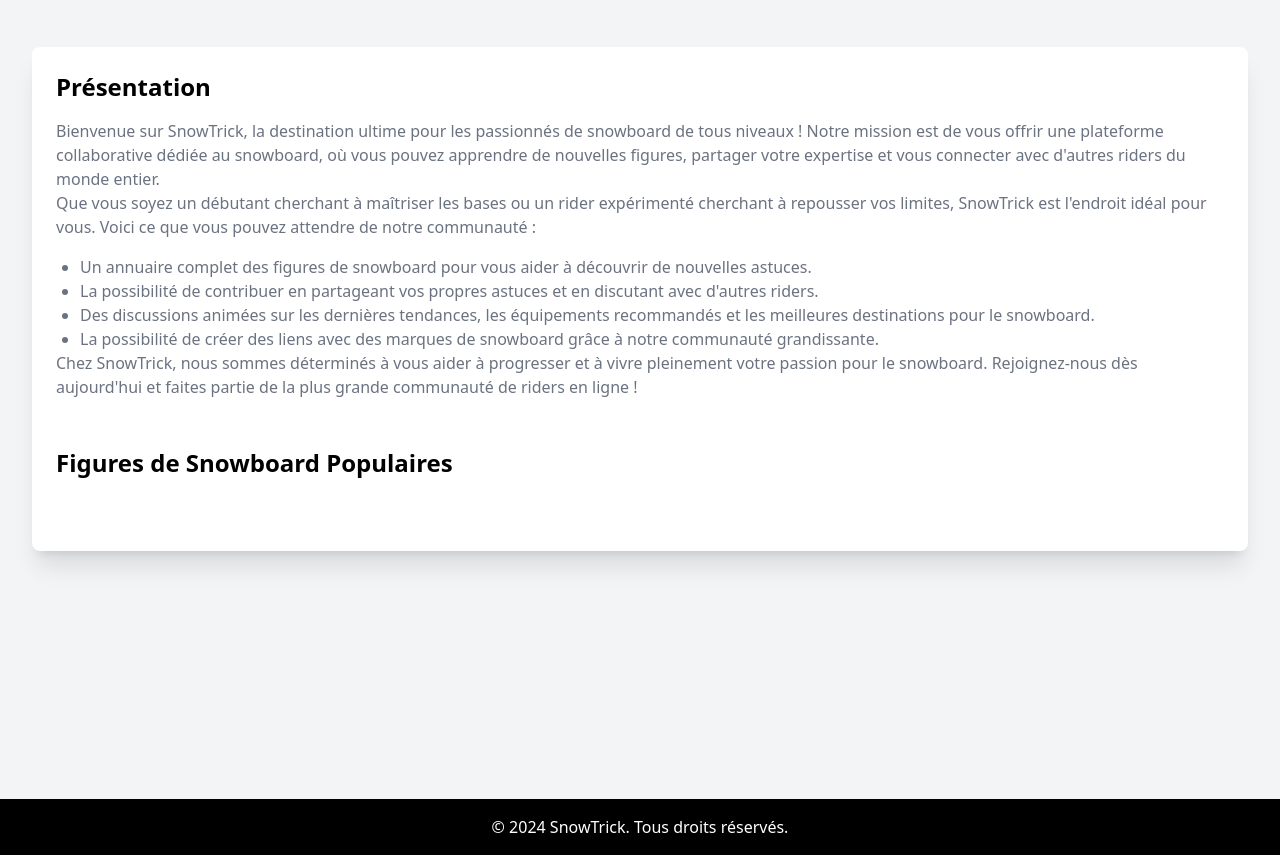
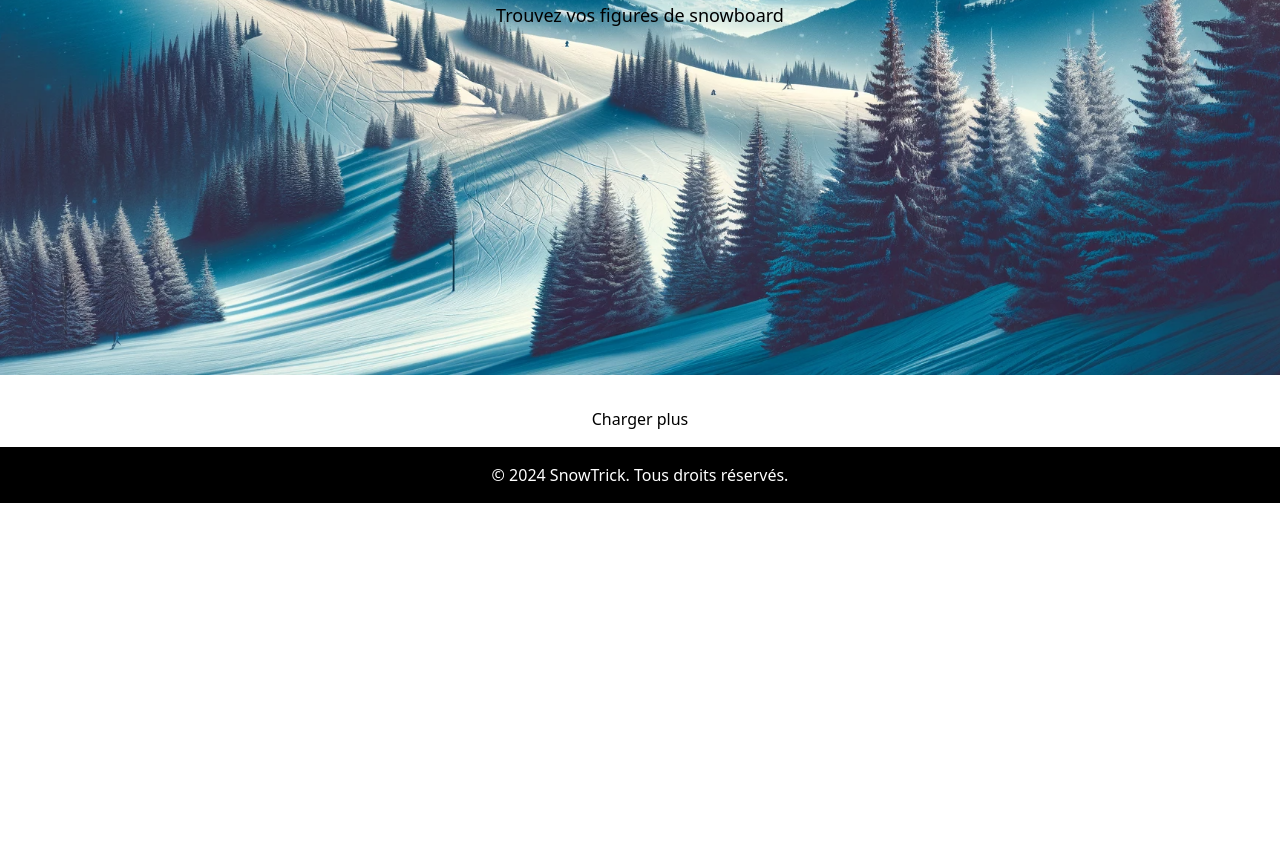
Before and after one commit to AlxFrst/SnowTricks, a Symfony app: template templates/home/index.html.twig in a window 1280 px wide. Shown: the part 427-1282 px from the top of the page. After the commit the page ends 930 px from the top, so only its background shows below. Run offline with Twig, Linux system fonts and the light colour scheme; the template is opened without the code that fills it, so the values that code supplies are empty; some libraries are stand-ins or nearby versions.

Commit message:
Add hero banner image and update home page layout

```diff
--- /dev/null
+++ b/templates/home/_trickList_partial.html.twig
@@ -0,0 +1,37 @@
+{% for trick in tricks %}
+    <div class="m-3">
+        <div class="card h-100 shadow p-2 bg-white rounded-lg" style="width: 208px;">
+            {% if is_granted('ROLE_ADMIN') or is_granted('ROLE_USER') %}
+                <div class="absolute top-1 right-2">
+                    <a class="badge bg-dark text-white" href="{{ path('app_trick_edit', { 'slug': trick.slug }) }}">
+                        <i class="bi bi-pencil"></i>
+                    </a>
+                    {% if trick.publicationStatusTrick == 'Published' %}
+                        <a class="badge bg-dark text-white" href="{{ path('app_trick_status', { 'slug': trick.slug,'publicationStatus': 'Unpublished' }) }}"
+                           onclick="return confirm('Êtes-vous sûr de vouloir dépublier cette figure ?')">
+                            <i class="bi bi-trash"></i>
+                        </a>
+                    {% else %}
+                        <a class="badge bg-dark text-white" href="{{ path('app_trick_status', { 'slug': trick.slug,'publicationStatus': 'Published' }) }}">
+                            <i class="bi bi-globe"></i>
+                        </a>
+                    {% endif %}
+                </div>
+            {% endif %}
+            <a href="{{ path('app_trick', { 'slug': trick.slug }) }}">
+                {% if trick.pictures[0].pictureLink %}
+                    <img class="card-img-top border object-cover" style="height: 190px;"
+                         src="{{ asset('uploads/images/'~trick.pictures[0].pictureLink) }}"
+                         alt="{{ trick.pictures[0].pictureName }}"/>
+                {% else %}
+                    <img class="card-img-top" src="{{ asset('assets/heroBanner.jpg') }}" alt="Image par défaut"/>
+                {% endif %}
+            </a>
+            <div class="card-body p-0 text-center">
+                <a class="my-3 card-link fw-bolder" href="{{ path('app_trick', { 'slug': trick.slug }) }}">
+                    <h5 class="my-3 card-link fw-bolder">{{ trick.name }}</h5>
+                </a>
+            </div>
+        </div>
+    </div>
+{% endfor %}
--- a/templates/home/index.html.twig
+++ b/templates/home/index.html.twig
@@ -1,60 +1,28 @@
 {% extends 'base.html.twig' %}
 
-{% block title %}Accueil - SnowTrick
-{% endblock %}
+{% block title %}Snowtricks - Accueil{% endblock %}
 
 {% block body %}
-	<div class="bg-cover bg-no-repeat bg-center h-96 relative" style="background-image: url('/herobanner.png');">
-		<div class="absolute inset-0 bg-black opacity-50"></div>
-		<div class="absolute inset-0 flex items-center justify-center">
-			<div class="text-white text-center">
-				<h1 class="text-4xl font-semibold mb-4">Bienvenue sur SnowTrick</h1>
-				<p class="text-lg mb-8">Découvrez les figures de snowboard et partagez votre passion.</p>
-			</div>
-		</div>
-	</div>
-	<div class="bg-gray-100 min-h-screen py-12">
-		<div class="max-w-7xl mx-auto px-4 sm:px-6 lg:px-8">
-			<div class="bg-white overflow-hidden shadow-xl sm:rounded-lg p-6">
-
-				<!-- Héro Banner -->
-
-
-				<!-- Section Présentation plus grande -->
-					<section class="mb-12"> <h2 class="text-2xl font-semibold mb-4">Présentation</h2>
-					<p class="text-gray-500">
-						Bienvenue sur SnowTrick, la destination ultime pour les passionnés de snowboard de tous niveaux ! Notre mission est de vous offrir une plateforme collaborative dédiée au snowboard, où vous pouvez apprendre de nouvelles figures, partager votre expertise et vous connecter avec d'autres riders du monde entier.
-					</p>
-					<p class="text-gray-500">
-						Que vous soyez un débutant cherchant à maîtriser les bases ou un rider expérimenté cherchant à repousser vos limites, SnowTrick est l'endroit idéal pour vous. Voici ce que vous pouvez attendre de notre communauté :
-					</p>
-					<ul class="list-disc pl-6 mt-4">
-						<li class="text-gray-500">Un annuaire complet des figures de snowboard pour vous aider à découvrir de nouvelles astuces.</li>
-						<li class="text-gray-500">La possibilité de contribuer en partageant vos propres astuces et en discutant avec d'autres riders.</li>
-						<li class="text-gray-500">Des discussions animées sur les dernières tendances, les équipements recommandés et les meilleures destinations pour le snowboard.</li>
-						<li class="text-gray-500">La possibilité de créer des liens avec des marques de snowboard grâce à notre communauté grandissante.</li>
-					</ul>
-					<p class="text-gray-500">
-						Chez SnowTrick, nous sommes déterminés à vous aider à progresser et à vivre pleinement votre passion pour le snowboard. Rejoignez-nous dès aujourd'hui et faites partie de la plus grande communauté de riders en ligne !
-					</p>
-				</section>
-
-
-				<!-- Section Figures Populaires sous forme de Cards -->
-				<section class="mb-8">
-					<h2 class="text-2xl font-semibold mb-4">Figures de Snowboard Populaires</h2>
-					<div class="grid grid-cols-1 md:grid-cols-2 lg:grid-cols-3 gap-4">
-                    {% for trick in tricks %}
-                        <div class="bg-white overflow-hidden shadow-xl sm:rounded-lg p-6">
-                            <h2 class="text-2xl font-semibold mb-4">{{ trick.name }}</h2>
-                            <p class="text-gray-500">{{ trick.description }}</p>
-                        </div>
-                    {% endfor %}
-					</div>
-				</section>
-
-
-			</div>
-		</div>
-	</div>
+    <header class="flex justify-center items-center bg-cover bg-center"
+            style="background-image: url({{ asset('assets/heroBanner.jpg') }}); height: 95vh;">
+        <div class="text-center">
+            <h1 class="text-4xl font-bold">SnowTricks</h1>
+            <p class="text-lg font-normal">Trouvez vos figures de snowboard</p>
+        </div>
+        <div id="btn-drop-section" class="absolute bottom-10">
+            <a href="#trick-container" class="text-white text-3xl">
+                <i class="bi bi-arrow-down-short"></i>
+            </a>
+        </div>
+    </header>
+    <section class="flex flex-col m-4">
+        <div id="trick-container" class="flex flex-wrap justify-center">
+            {{ include('home/_trickList_partial.html.twig') }}
+        </div>
+        <div class="text-center mt-4">
+            <button id="load-more" data-offset="{{ offset }}" class="btn btn-primary px-5">
+                Charger plus
+            </button>
+        </div>
+    </section>
 {% endblock %}
```
Also changed, not shown: templates/registration/index.html.twig (deleted, +0 -40 lines), templates/registration/register.html.twig (+39 -24 lines), public/assets/heroBanner.jpg (added).
